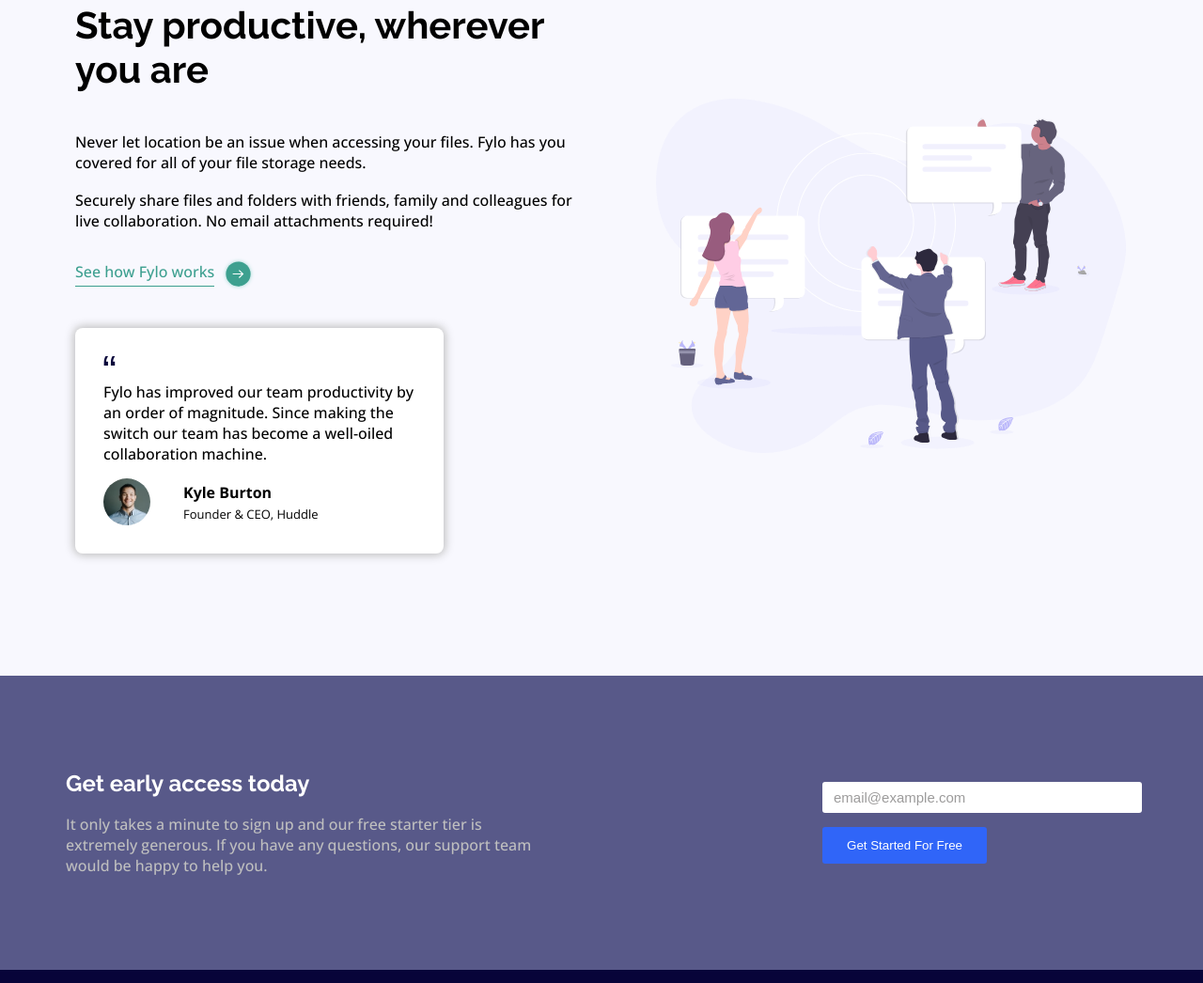
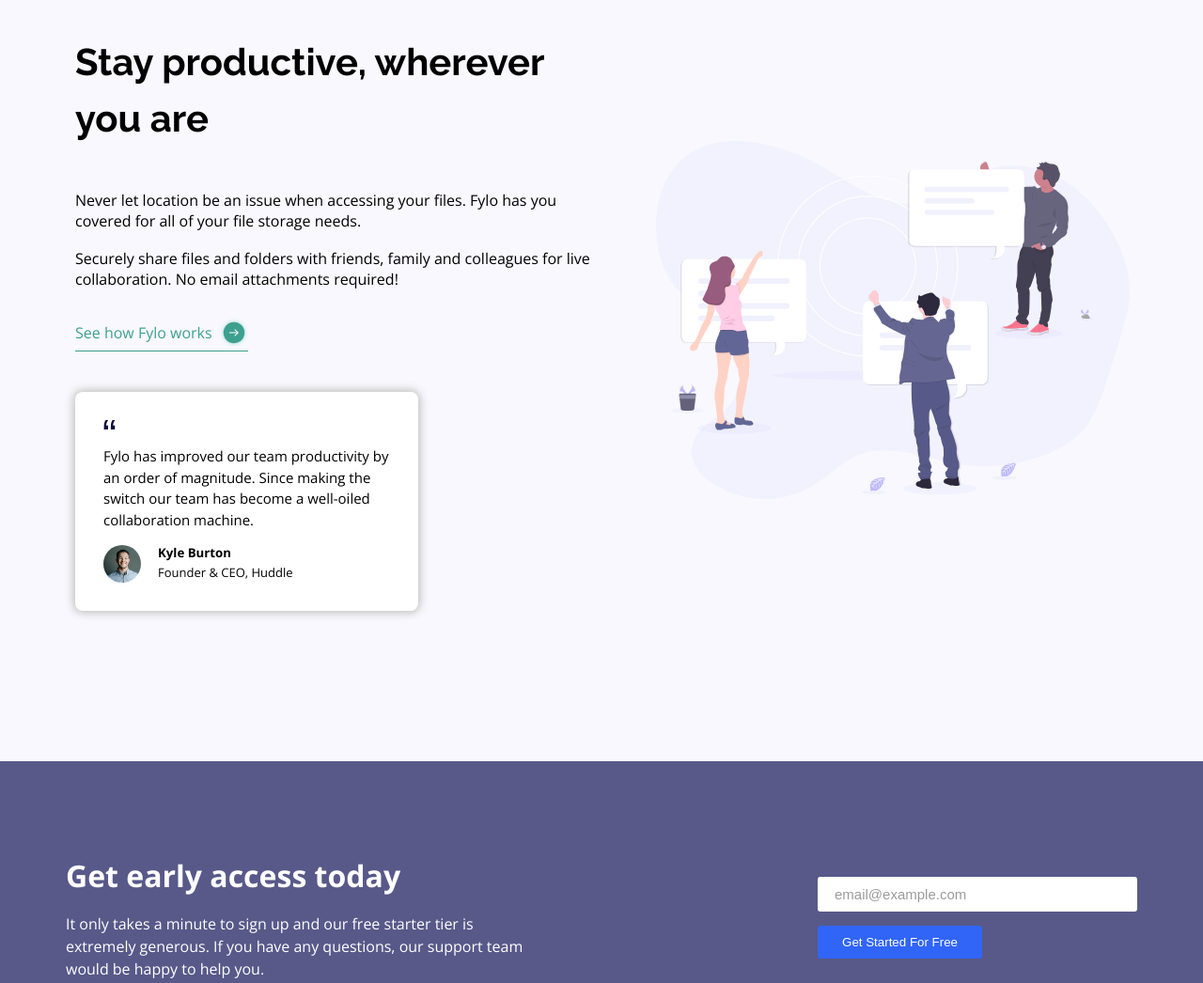
Before and after one commit to Talika-Bajaj/Fylo-Landing-Page, a plain HTML site: page index.html in a window 1280 px wide. Shown: the part 822-1868 px from the top of the page at 94% size. Drawn offline with nearby package versions, Linux system fonts and the light colour scheme.

Commit message:
Update styles

```diff
--- a/index.html
+++ b/index.html
@@ -63,7 +63,7 @@
           </div>
           <div class="link">
             <p>See how Fylo works</p>
-            <img src="images/icon-arrow.svg" width="35" alt="">
+            <img src="images/icon-arrow.svg" width="30" alt="">
           </div>
           <div class="review">
             <img src="images/icon-quotes.svg" alt="">
@@ -71,9 +71,9 @@
               become a well-oiled collaboration machine.
             </p>
             <div class="author">
-              <img src="images/avatar-testimonial.jpg" height="50" alt="">
+              <img src="images/avatar-testimonial.jpg" height="40" alt="">
               <div class="author-info">
-                <h4>Kyle Burton</h4>
+                <h5>Kyle Burton</h5>
                 <p>Founder & CEO, Huddle</p>
               </div>
             </div>
@@ -83,7 +83,7 @@
 
       <div class="three">
         <div class="access">
-          <h2>Get early access today</h2>
+          <h1>Get early access today</h1>
           <p>It only takes a minute to sign up and our free starter tier is extremely generous. If you have any
             questions,
             our support team would be happy to help you.</p>
--- a/index.js
+++ b/index.js
@@ -21,6 +21,10 @@ function validateEmail(index) {
         errors[index].style.display = 'none';
         input[index].value = '';
         input[index].style.borderColor = 'hsl(0, 0%, 75%)';
+        if (index === 1) {
+            input[index].style.border = 'none';
+
+        }
     } else {
         console.log('wrong');
         errors[index].style.display = 'block';
--- a/responsive.css
+++ b/responsive.css
@@ -9,6 +9,7 @@
     }
 
     /* main */
+
     .info {
         align-items: center;
     }
@@ -18,11 +19,11 @@
     }
 
     #input-email {
-        width: 280px;
+        width: 295px;
     }
 
     .input-btn {
-        width: 170px;
+        width: 185px;
     }
 
     .data h1 {
@@ -45,6 +46,10 @@
         padding: 50px 50px 30px;
     }
 
+    nav ul {
+        gap: 55px;
+    }
+
     /* main */
     .container {
         gap: 200px;
@@ -65,6 +70,10 @@
 
     .two {
         padding: 130px 50px;
+            background: url(images/bg-curve-desktop.svg) no-repeat;
+            background-size: 341% 100%;
+            background-position: center;
+
     }
 
     .form form {
@@ -85,7 +94,7 @@
     }
 
     .review {
-        width: 392px;
+        width: 365px;
     }
 
     .three {
@@ -115,6 +124,7 @@
     #footer {
         justify-content: space-between;
         flex-direction: row;
+        align-items: baseline;
     }
 
     .footer {
@@ -129,7 +139,7 @@
 @media screen and (width>=1100px) {
     /* header */
     header {
-        padding: 50px 80px 30px;
+        padding: 50px 100px 30px;
     }
 
     /* main */
@@ -138,21 +148,21 @@
     }
 
     .two {
-        padding: 130px 80px;
+        padding: 160px 80px;
     }
 
     .info {
-        width: 550px;
+        /* width: 550px; */
         align-items: baseline;
     }
 
-    .img {
-        width: 500px;
-    }
+    /* .img { */
+        /* width: 500px; */
+    /* } */
 
     .three {
         padding: 100px 70px;
-        grid-template-columns: 500px 335px;
+        grid-template-columns: 500px 340px;
         /* gap: 170px; */
     }
 
@@ -160,13 +170,13 @@
         width: 340px !important;
     }
 
-    .paras {
-        width: 530px;
+    footer {
+        padding: 90px 70px ;
     }
 }
 
 
-@media screen and (width>=1300px) {
+@media screen and (width>=1330px) {
 
     /* header */
     .info {
@@ -175,6 +185,14 @@
 
     .info.data {
         width: 660px;
+    }
+
+    .card {
+        grid-template-columns: 50% 50%;
+    }
+
+    .card.one {
+        gap: 0;
     }
 
     .p1 {
@@ -186,11 +204,15 @@
     }
 
     .input-email {
-        width: 350px !important;
+        width: 380px !important;
+    }
+
+    .paras {
+        width: 530px;
     }
 
     .three {
-        grid-template-columns: 490px 350px;
+        grid-template-columns: 490px 380px;
         text-align: left;
     }
 }
--- a/style.css
+++ b/style.css
@@ -95,7 +95,7 @@ nav ul li {
 }
 
 .info.data {
-    gap: 10px;
+    gap: 13px;
 }
 
 .info.data h1 {
@@ -104,12 +104,13 @@ nav ul li {
 
 .info h1,
 h2 {
-    font-family: var(--heading)
+    font-family: var(--heading);
+    line-height: 1.5;
 }
 
 .info p {
     font-family: var(--body);
-    font-weight: 500;
+    /* font-weight: 500; */
 }
 
 /* card-1 */
@@ -130,7 +131,7 @@ h2 {
 }
 
 #input-email {
-    padding: 8px 18px 8px 12px;
+    padding: 10px 12px 10px 18px;
     color: hsl(0deg 0.45% 60.94%);
     border-radius: 3px;
     font-size: 15px;
@@ -150,7 +151,7 @@ h2 {
     transition: all 0.3s ease-in;
     cursor: pointer;
     box-shadow: 0px 0px 3px 2px hsl(240deg 8.23% 91.56%);
-    padding: 12px 25px;
+    padding: 10px 25px;
 }
 
 .form2 .input-btn {
@@ -194,9 +195,6 @@ h2 {
     color: var(--Moderate_Cyan);
     align-items: center;
     cursor: pointer;
-}
-
-.link p {
     transition: all 0.3s ease-in;
     padding-bottom: 4px;
     border-bottom: 1px solid var(--Moderate_Cyan);
@@ -218,10 +216,15 @@ h2 {
     margin-top: 30px;
 }
 
+.review p {
+    font-size: 15px;
+    line-height: 1.5;
+}
+
 .author {
     display: flex;
     align-items: center;
-    gap: 35px;
+    gap: 18px;
     font-family: var(--body);
 }
 
@@ -252,13 +255,14 @@ h2 {
     text-align: center;
 }
 
-.access h2 {
+.access h1 {
     margin-bottom: 18px;
 }
 
 .access p {
-    color: var(--Light_Gray);
-    font-weight: 500;
+    color: white;
+    line-height: 1.5;
+    /* font-weight: 500; */
 }
 
 .form2 #input-email {
@@ -306,7 +310,7 @@ footer {
 
 .foot ul li {
     list-style-type: none;
-    line-height: 1.8;
+    line-height: 2;
     transition: all 0.2s ease-in;
     cursor: pointer;
 }
```
